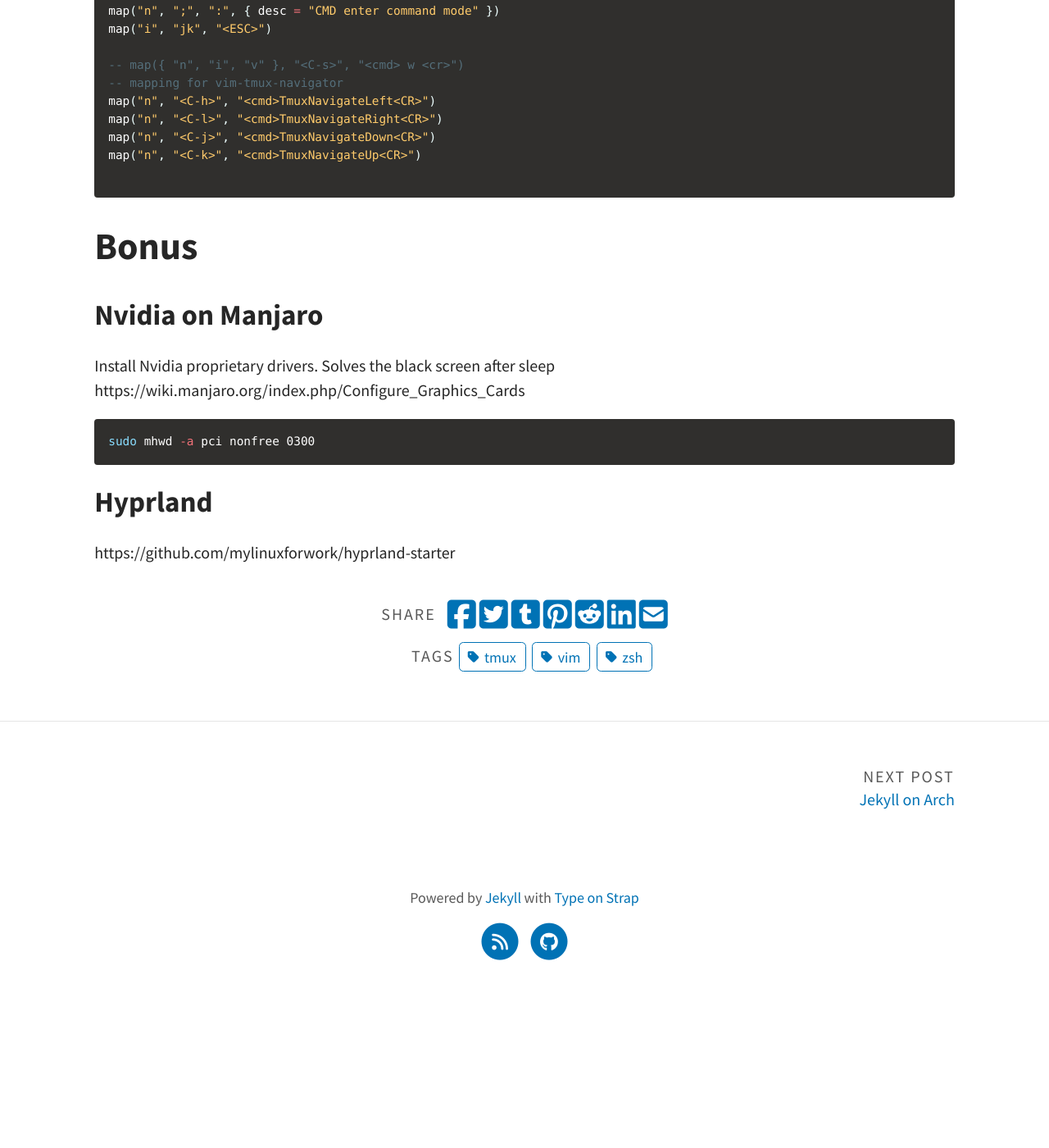
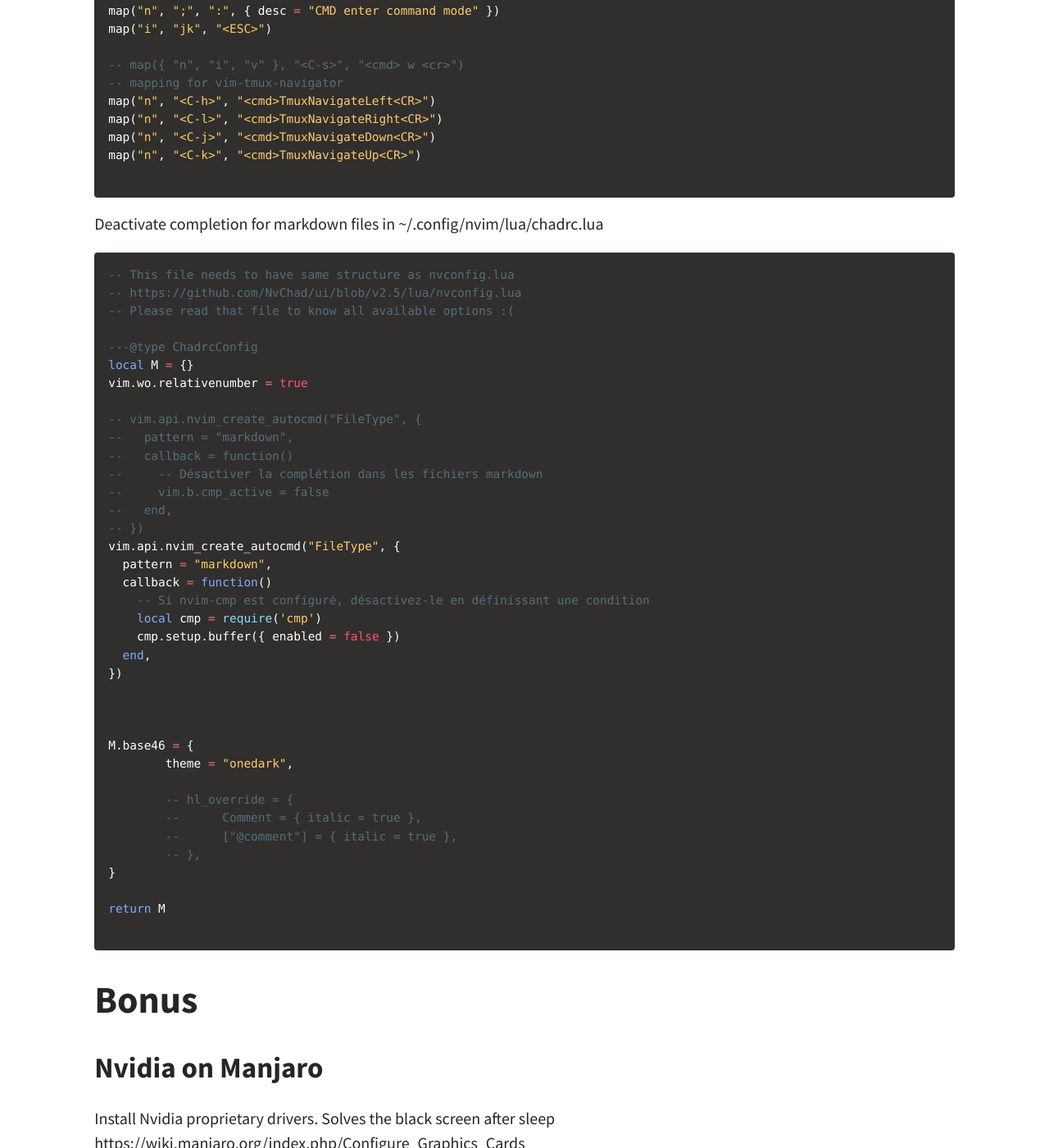
Before and after one commit to cristalcorp/cristalcorp.github.io, a Jekyll site: the page built from _posts/2024-09-21-Terminal.md, in a window 1280 px wide and 1400 px high, scrolled down 4744 px. Shown: the whole window at 82% size. Built offline with Jekyll 4.4.1, drawn with Linux system fonts in a browser that asks for light colours; a script that is not in the unit is left out; before the commit the page ends 5954 px from its top, so only the background shows below that.

Commit message:
terminal

````diff
--- a/_posts/2024-09-21-Terminal.md
+++ b/_posts/2024-09-21-Terminal.md
@@ -167,6 +167,46 @@ map("n", "<C-j>", "<cmd>TmuxNavigateDown<CR>")
 map("n", "<C-k>", "<cmd>TmuxNavigateUp<CR>")
 
 ```
+Deactivate completion for markdown files in ~/.config/nvim/lua/chadrc.lua
+```lua
+-- This file needs to have same structure as nvconfig.lua
+-- https://github.com/NvChad/ui/blob/v2.5/lua/nvconfig.lua
+-- Please read that file to know all available options :(
+
+---@type ChadrcConfig
+local M = {}
+vim.wo.relativenumber = true
+
+-- vim.api.nvim_create_autocmd("FileType", {
+--   pattern = "markdown",
+--   callback = function()
+--     -- Désactiver la complétion dans les fichiers markdown
+--     vim.b.cmp_active = false
+--   end,
+-- })
+vim.api.nvim_create_autocmd("FileType", {
+  pattern = "markdown",
+  callback = function()
+    -- Si nvim-cmp est configuré, désactivez-le en définissant une condition
+    local cmp = require('cmp')
+    cmp.setup.buffer({ enabled = false })
+  end,
+})
+
+
+
+M.base46 = {
+        theme = "onedark",
+
+        -- hl_override = {
+        --      Comment = { italic = true },
+        --      ["@comment"] = { italic = true },
+        -- },
+}
+
+return M
+
+```
 
 # Bonus
 ## Nvidia on Manjaro
````
